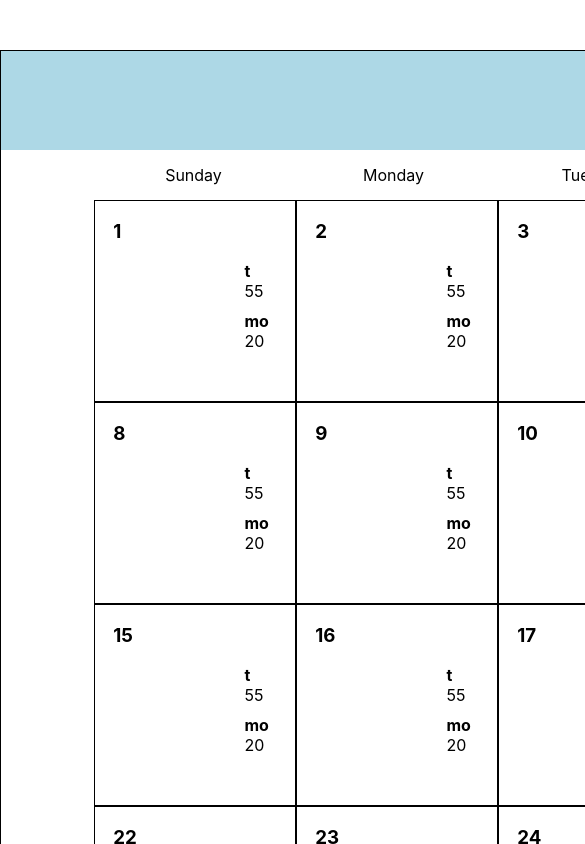
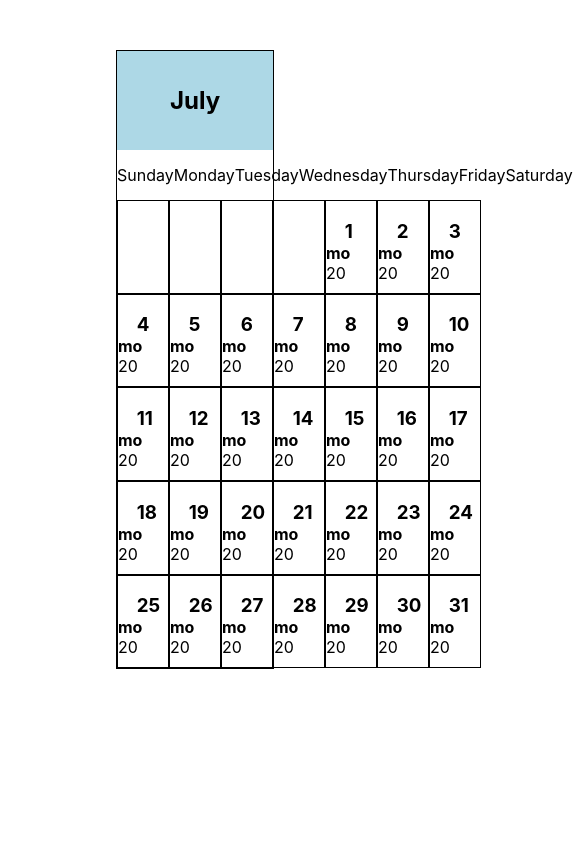
Before and after one commit to johnsch/dividend-calendar-non-fork, a React (Create React App) app: page / in a window 390 px wide. Shown: the top 844 px of the page, 585 px wide, since content can reach past the window. Built offline with nearby package versions, Linux system fonts and the light colour scheme.

Commit message:
made the calendar more responsive. Set the css up for a grid

```diff
--- a/src/calendarDay.css
+++ b/src/calendarDay.css
@@ -1,11 +1,12 @@
 .calendarDay {
-	width: 200px;
-	height: 200px;
+	//width: 200px;
+	//height: 200px;
 	border: 1px solid black;
 }
 
 .calendarDay h3 {
 	margin-left: 18.7px;
+	margin-bottom: 0px;
 }
 
 .stockValueContainer {
@@ -13,7 +14,7 @@
 	flex-direction: column;
 	flex-wrap: wrap;
 	align-items: flex-end;
-	height: 135px;
+	overflow: hidden;
 }
 
 .stockValue {
--- a/src/calendarDay.tsx
+++ b/src/calendarDay.tsx
@@ -3,7 +3,7 @@ import './calendarDay.css';
 import { StockValue } from './interfaces';
 
 type CalendarDayProps = {
-    day: number,
+    day?: number,
     stockValues?: StockValue[]
 };
 
@@ -11,7 +11,7 @@ export default function CalendaryDay({ day, stockValues }: CalendarDayProps) {
     function generateStockValueElements() {
         let stockValueElements: JSX.Element[] = [];
 
-        if(stockValues)
+        if (stockValues)
             stockValues.forEach((stockValue) => {
                 let element = <div className='stockValue'>
                     <h4>{stockValue.symbol}</h4>
--- a/src/calendarMonth.css
+++ b/src/calendarMonth.css
@@ -1,5 +1,6 @@
 .calendar {
-    width: 1600px;
+    width: 40%;
+    height: 50%;
     margin: 50px auto;
     border: 1px solid black;
 }
@@ -10,17 +11,19 @@
     padding: 15px;
 }
 
-.calendarDaysContainer{
-    width: 1415px;
-    display: flex;
+.calendarDaysContainer {
+    display: grid;
+    grid-template-columns: 1fr 1fr 1fr 1fr 1fr 1fr 1fr;
+    grid-auto-rows: 1fr;
     flex-direction: row;
     flex-wrap: wrap;
-    margin: 0px auto 50px;
+    margin: 0px auto;
 }
 
 #dayLabelContainer {
-    display: flex;
-    width: 1415px;
+    display: grid;
+    grid-template-columns: auto auto auto auto auto auto auto;
+
     height: 50px;
     flex-direction: row;
     flex-wrap: wrap;
@@ -29,6 +32,5 @@
 }
 
 .dayLabel{
-    width: 200px;
     text-align: center;
 }
--- a/src/calendarMonth.tsx
+++ b/src/calendarMonth.tsx
@@ -6,22 +6,28 @@ import './calendarMonth.css';
 type CalendarMonthProps = {
     month: {
         name: string,
-        days: number
+        days: number,
+        startingDay: number
     }
 }
 
 let sampleStockValues: StockValue[] = [
-    { symbol: 't', value: 55 },
+    //{ symbol: 't', value: 55 },
     { symbol: 'mo', value: 20 }
 ];
 
 export default function CalendarMonth({ month }: CalendarMonthProps) {
-    let { name, days } = month;
+    let { name, days, startingDay} = month;
+
+
     let calendarDays: JSX.Element[] = [];
 
-    for (let i = 1; i <= days; i++) {
+    for (let x = 0; x < startingDay; x++)
+        calendarDays.push(<CalendarDay />);
+
+    for (let i = 1; i <= days; i++)
         calendarDays.push(<CalendarDay day={i} stockValues={sampleStockValues}/>);
-    }
+
 
     return (
         <div className='calendar'>
--- a/src/index.tsx
+++ b/src/index.tsx
@@ -8,12 +8,25 @@ import { StockValue, months } from './interfaces';
 
 let sampleStockValues: StockValue[] = [
     { symbol: 't', value: 55 },
-    { symbol: 'mo', value: 20 }
+    //{ symbol: 'mo', value: 20 }
 ];
+
+interface MonthObject {
+    name: string,
+    days: number,
+    startingDay: number
+}
+
+let monthObject: MonthObject = Object.assign({startingDay: 0}, months.July);
+let dateObject = new Date();
+dateObject.setMonth(6);
+dateObject.setDate(1);
+
+monthObject.startingDay = dateObject.getDay();
 
 ReactDOM.render(
   <React.StrictMode>
-        <CalendarMonth month={months.July} />
+        <CalendarMonth month={monthObject} />
   </React.StrictMode>,
   document.getElementById('root')
 );
--- a/src/interfaces.tsx
+++ b/src/interfaces.tsx
@@ -4,16 +4,16 @@ export interface StockValue  {
 };
 
 export const months = {
-    January: { name: 'January', days: 31 },
-    February: { name: 'February', days: 28 },
-    March: { name: 'March', days: 31 },
-    April: { name: 'April', days: 30 },
-    May: { name: 'May', days: 31 },
-    June: { name: 'June', days: 30 },
-    July: { name: 'July', days: 31 },
-    August: { name: 'August', days: 31 },
-    September: { name: 'September', days: 30 },
-    October: { name: 'October', days: 31 },
-    November: { name: 'November', days: 30},
-    December: { name: 'December', days: 31 }
+    January: { name: 'January', days: 31, monthNumber: 1 },
+    February: { name: 'February', days: 28, monthNumber: 2 },
+    March: { name: 'March', days: 31, monthNumber: 3 },
+    April: { name: 'April', days: 30, monthNumber: 4 },
+    May: { name: 'May', days: 31, monthNumber: 5 },
+    June: { name: 'June', days: 30, monthNumber: 6 },
+    July: { name: 'July', days: 31, monthNumber: 7 },
+    August: { name: 'August', days: 31, monthNumber: 8 },
+    September: { name: 'September', days: 30, monthNumber: 9 },
+    October: { name: 'October', days: 31, monthNumber: 10 },
+    November: { name: 'November', days: 30, monthNumber: 11},
+    December: { name: 'December', days: 31, monthNumber: 12 }
 };
```
Lines whose indentation alone changed are shown as unchanged.
